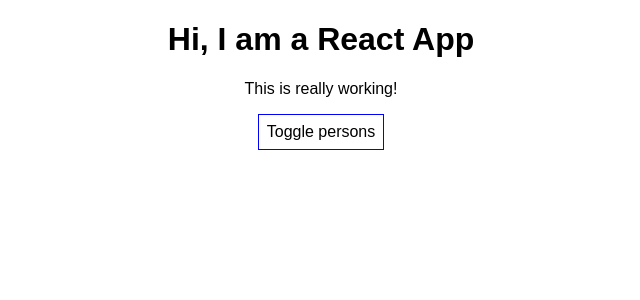
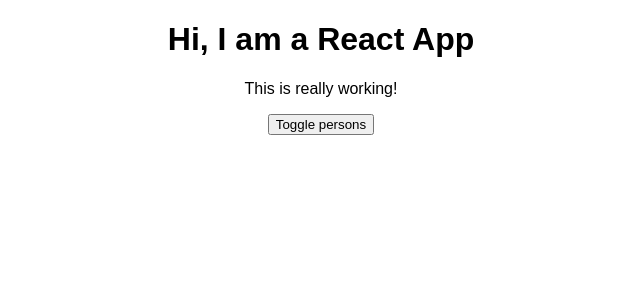
Before and after one commit to terminalnode/udemy-react, a React (Create React App) app in the folder react-complete-guide/: page / in a window 1280 px wide. Shown: the top 300 px of the page, without its empty margins (319-959 px from the left). Built offline with nearby package versions, Linux system fonts and the light colour scheme.

Commit message:
section 5: all lectures except css modules

```diff
--- a/react-complete-guide/package.json
+++ b/react-complete-guide/package.json
@@ -5,7 +5,8 @@
   "dependencies": {
     "react": "^16.13.1",
     "react-dom": "^16.13.1",
-    "react-scripts": "1.1.5"
+    "react-scripts": "1.1.5",
+    "styled-components": "^5.1.1"
   },
   "scripts": {
     "start": "react-scripts start",
--- a/react-complete-guide/src/App.css
+++ b/react-complete-guide/src/App.css
@@ -1,3 +1,11 @@
 .App {
   text-align: center;
 }
+
+.red {
+  color: red;
+}
+
+.bold {
+  font-weight: bold;
+}
--- a/react-complete-guide/src/App.js
+++ b/react-complete-guide/src/App.js
@@ -34,14 +34,6 @@
 
   render() {
     // Inline styling
-    const style = {
-      backgroundColor: "white",
-      font: "inherit",
-      border: "1px solid blue",
-      padding: "8px",
-      cursor: "pointer",
-    };
-
     let persons = null;
     if (this.state.showPersons) {
       persons = (
@@ -58,16 +50,26 @@
       );
     }
 
+    const classes = [ ];
+    if (this.state.persons.length <= 2) {
+      classes.push("red");
+    }
+
+    if (this.state.persons.length <= 1) {
+      classes.push("bold");
+    }
+
     return (
       <div className="App">
         <h1>Hi, I am a React App</h1>
-        <p>This is really working!</p>
+        <p className={ classes.join(" ") }>This is really working!</p>
         <button
-          style={ style }
-          onClick={ this.togglePersonsHandler }>Toggle persons</button>
+          onClick={ this.togglePersonsHandler }>Toggle persons
+        </button>
         { persons }
       </div>
     );
+
     // This is what render actually does
     // return React.createElement("div", {className: "App"}, React.createElement("h1", null, "Does this work now?"));
   }
--- a/react-complete-guide/src/Person/Person.css
+++ b/react-complete-guide/src/Person/Person.css
@@ -1,8 +1,2 @@
 .Person {
-  width: 60%;
-  margin: 16px auto;
-  border: 1px solid #eee;
-  box-shadow: 0 2px 3px #ccc;
-  padding: 16px;
-  text-align: center;
 }
--- a/react-complete-guide/src/Person/Person.js
+++ b/react-complete-guide/src/Person/Person.js
@@ -1,13 +1,27 @@
 import React from "react";
+import styled from "styled-components";
 import "./Person.css";
+
+const StyledDiv = styled.div`
+  width: 60%;
+  margin: 16px auto;
+  border: 1px solid #eee;
+  box-shadow: 0 2px 3px #ccc;
+  padding: 16px;
+  text-align: center;
+
+  "@media (min-width: 500px)": {
+    width: "450px"
+  }
+`;
 
 const person = (props) => {
   return (
-    <div className="Person">
+    <StyledDiv>
       <p onClick={props.click}>I'm {props.name}, and I'm {props.age} years old!</p>
       <p>{props.children}</p>
       <input type="text" onChange={props.changed} value={props.name} />
-    </div>
+    </StyledDiv>
   );
 };
 
```
Also changed, not shown: 1 other file (tests, documents, lock files or other folders).
